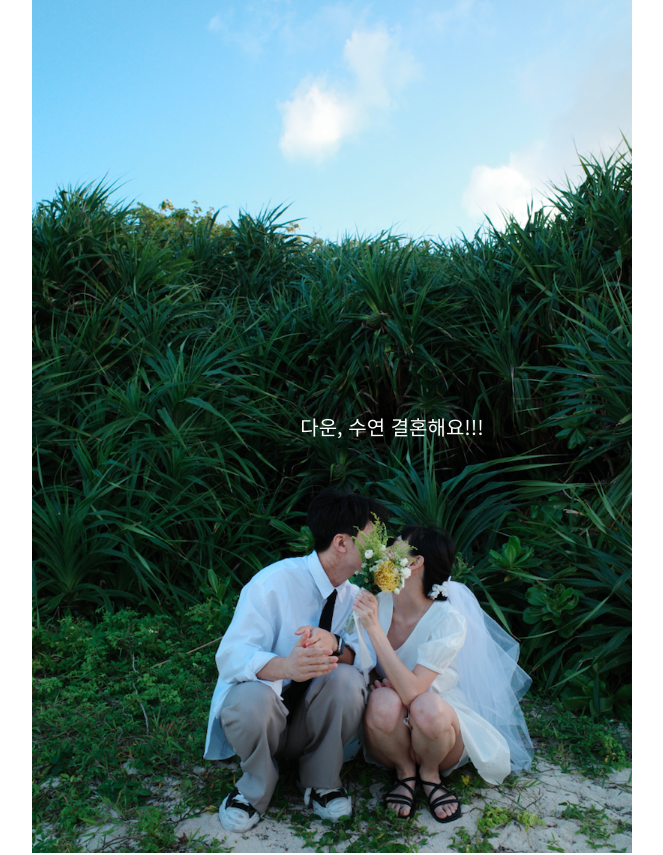
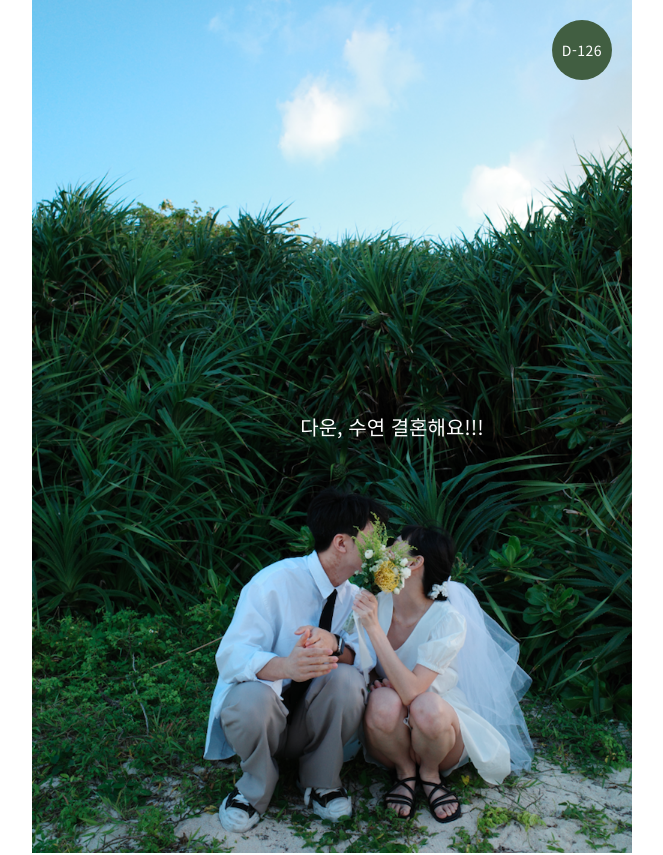
Before and after one commit to lee-suyeon/invitation, a Next.js app: page / in a window 1280 px wide. Shown: the top 855 px of the page, without its empty margins (308-971 px from the left). Built offline with nearby package versions, Linux system fonts and the light colour scheme.

Commit message:
style | css module 적용

```diff
--- /dev/null
+++ b/app/components/Dday.tsx
@@ -0,0 +1,24 @@
+import classes from "./dday.module.css";
+
+function calculateDaysUntilDday(dday: string): number {
+  const ddayDate = new Date(dday);
+  const currentDate = new Date();
+
+  let timeDifference = ddayDate.getTime() - currentDate.getTime();
+
+  let days = Math.ceil(timeDifference / (1000 * 3600 * 24));
+
+  return days;
+}
+
+function Dday() {
+  const dday = calculateDaysUntilDday("2024-04-20");
+
+  return (
+    <div className={classes.dday}>
+      <span>{`D-${dday}`}</span>
+    </div>
+  );
+}
+
+export default Dday;
--- /dev/null
+++ b/app/components/dday.module.css
@@ -0,0 +1,20 @@
+.dday {
+  width: 60px;
+  height: 60px;
+  border-radius: 50%;
+  background: #415e41;
+
+  position: absolute;
+  top: 20px;
+  right: 20px;
+  z-index: 999;
+  display: flex;
+  justify-content: center;
+  align-items: center;
+}
+
+.dday span {
+  color: #fff;
+  font-size: 14px;
+  letter-spacing: 0.5px;
+}
--- a/app/layout.tsx
+++ b/app/layout.tsx
@@ -1,6 +1,6 @@
 import type { Metadata } from "next";
 import { Noto_Sans_KR } from "next/font/google";
-import "./globals.css";
+import "./styles/globals.css";
 
 const notoSansKr = Noto_Sans_KR({
   subsets: ["latin"],
--- a/app/sections/IntroSection.tsx
+++ b/app/sections/IntroSection.tsx
@@ -1,10 +1,8 @@
-"use client";
-
-import styled from "@emotion/styled";
+import classes from "./intro-section.module.css";
 
 function IntroSection() {
   return (
-    <SectionLayout>
+    <div className={classes.intro}>
       <p>👰🏻🤍🤵🏻</p>
       <p>
         여름의 뜨거운 햇살 아래, 사랑을 시작하고 <br />
@@ -15,7 +13,7 @@ function IntroSection() {
         봄의 싱그러움으로 사랑을 피워나가기로 한 <br />
         결심을 함께 나누고자 여러분을 초대합니다.
       </p>
-      <Divider />
+      <div className={classes.divider} />
       <div>
         <p>
           ???, ???의 아들 <span>김다운</span> <br />
@@ -28,31 +26,8 @@ function IntroSection() {
           인천 샤펠드미앙
         </p>
       </div>
-    </SectionLayout>
+    </div>
   );
 }
 
-const SectionLayout = styled.section`
-  padding: 60px 16px;
-  text-align: center;
-
-  p {
-    margin-bottom: 40px;
-    line-height: 1.5;
-  }
-
-  span {
-    font-size: 18px;
-    font-weight: 600;
-  }
-`;
-
-const Divider = styled.div`
-  width: 1px;
-  height: 40px;
-  background: #555;
-  transform: rotate(45deg);
-  margin: 0 auto 30px;
-`;
-
 export default IntroSection;
--- a/app/sections/MainSection.tsx
+++ b/app/sections/MainSection.tsx
@@ -1,13 +1,13 @@
-"use client";
-
 import Image from "next/image";
 import mainImage from "../../public/photos/main.png";
-import styled from "@emotion/styled";
+import Dday from "../components/Dday";
+
+import classes from "./main-section.module.css";
 
 function MainSection() {
   return (
-    <SectionLayout>
-      <div className="main-content">
+    <div className={classes.main}>
+      <div className={classes.content}>
         <Image
           src={mainImage}
           alt="main-image"
@@ -17,33 +17,11 @@ function MainSection() {
             height: "auto",
           }}
         />
-        <div className="main-text">다운, 수연 결혼해요!!!</div>
+        <div className={classes.text}>다운, 수연 결혼해요!!!</div>
+        <Dday />
       </div>
-    </SectionLayout>
+    </div>
   );
 }
 
-const SectionLayout = styled.section`
-  .main-content {
-    position: relative;
-  }
-
-  img {
-    display: block;
-  }
-
-  .main-text {
-    position: absolute;
-    top: 50%;
-    left: 60%;
-    transform: translate(-50%, -50%);
-    font-size: 20px;
-    z-index: 999;
-    color: #fff;
-    font-weight: 300;
-    text-align: center;
-    width: 100%;
-  }
-`;
-
 export default MainSection;
--- /dev/null
+++ b/app/sections/intro-section.module.css
@@ -0,0 +1,22 @@
+.intro {
+  padding: 60px 16px;
+  text-align: center;
+}
+
+.intro p {
+  margin-bottom: 40px;
+  line-height: 1.5;
+}
+
+.intro span {
+  font-size: 18px;
+  font-weight: 600;
+}
+
+.divider {
+  width: 1px;
+  height: 40px;
+  background: #555;
+  transform: rotate(45deg);
+  margin: 0 auto 30px;
+}
--- /dev/null
+++ b/app/sections/main-section.module.css
@@ -0,0 +1,19 @@
+.main {
+}
+
+.content {
+  position: relative;
+}
+
+.text {
+  position: absolute;
+  top: 50%;
+  left: 60%;
+  transform: translate(-50%, -50%);
+  font-size: 20px;
+  z-index: 999;
+  color: #fff;
+  font-weight: 300;
+  text-align: center;
+  width: 100%;
+}
--- a/app/globals.css
+++ b/app/styles/globals.css
@@ -101,3 +101,11 @@ a {
   color: inherit;
   text-decoration: none;
 }
+
+p {
+  line-height: 1.5;
+}
+
+img {
+  display: block;
+}
```
